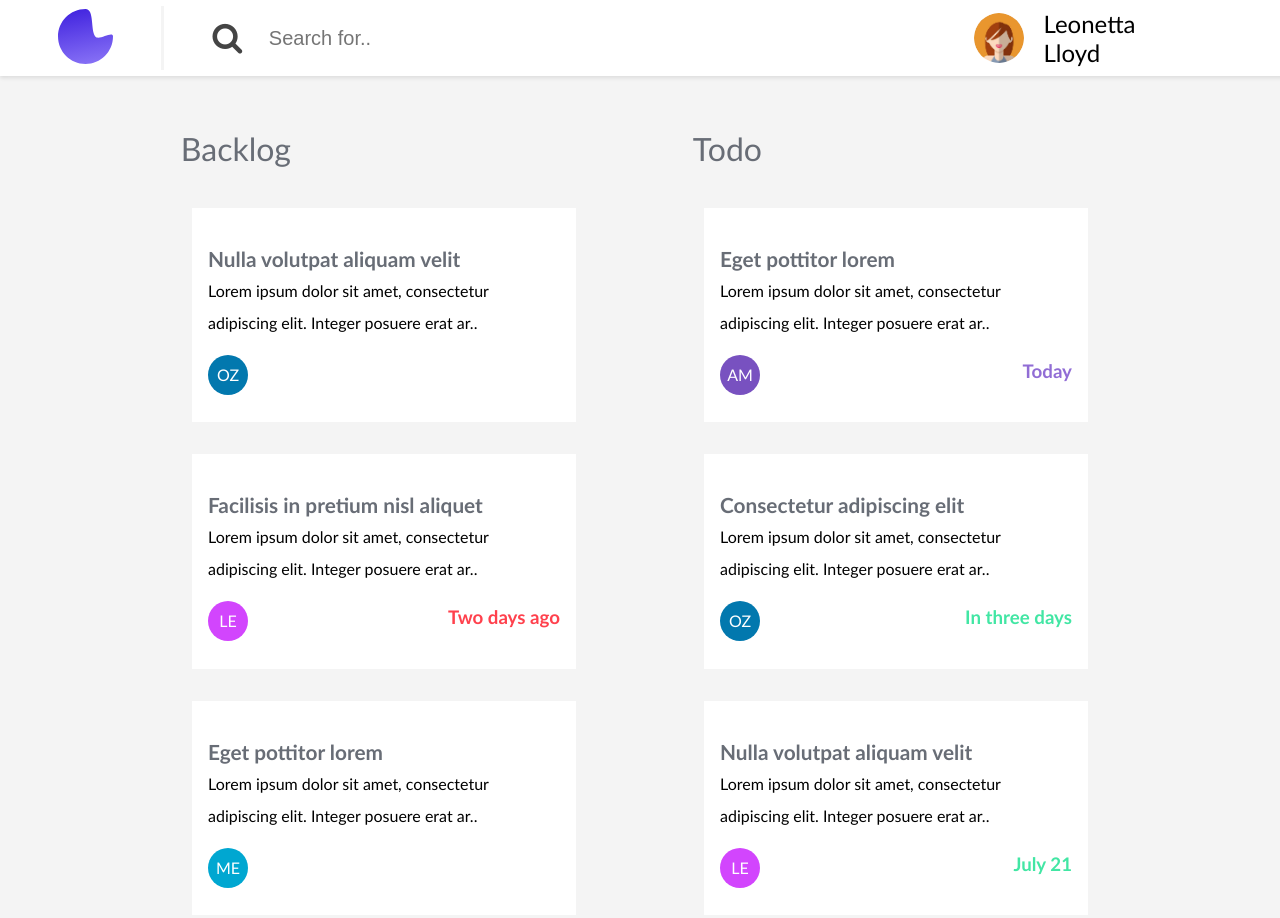
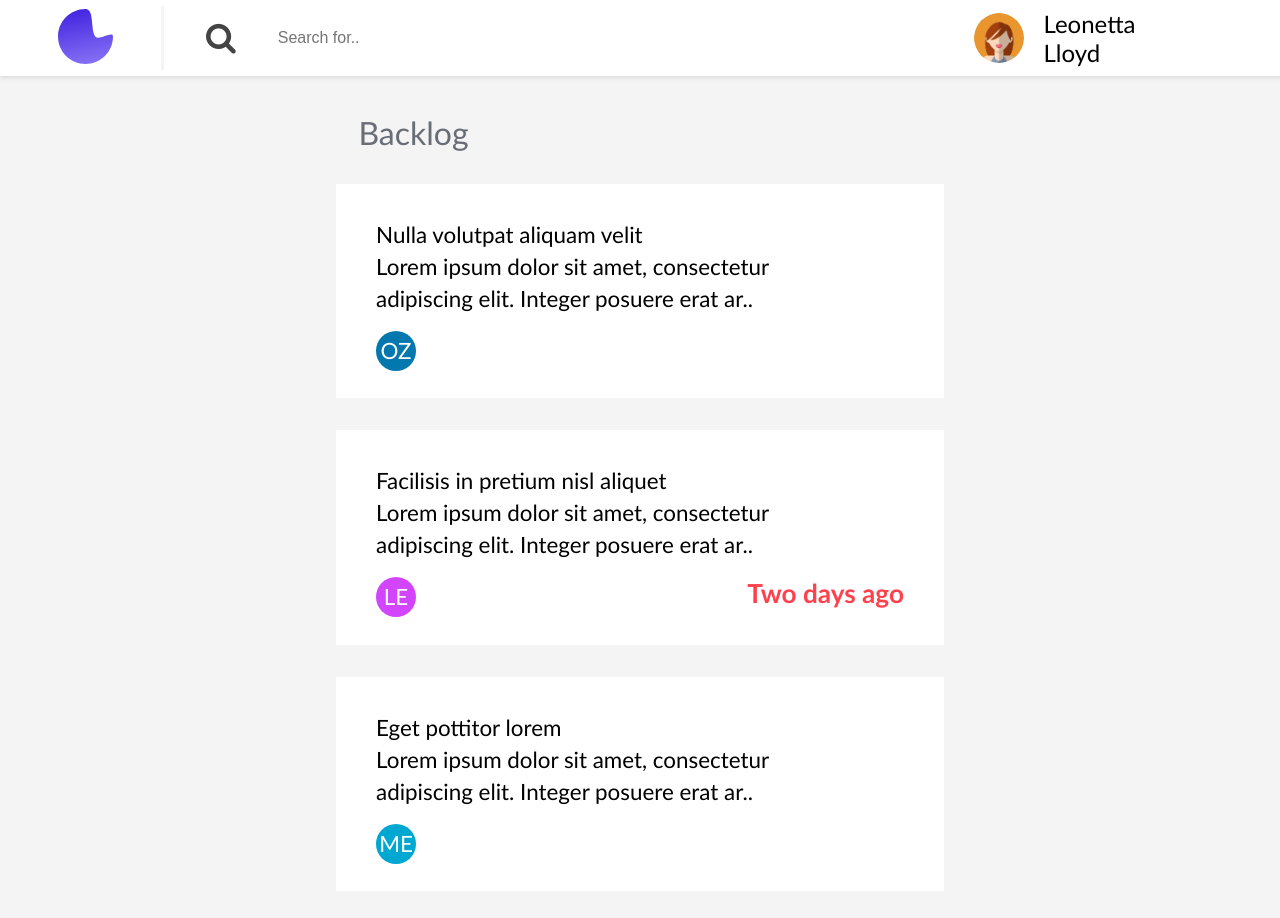
Before and after one commit to chokonaira/aaqua_design, a plain HTML site: page index.html in a window 1280 px wide. Shown: the top 918 px of the page. Drawn offline with Linux system fonts and the light colour scheme.

Commit message:
Update style.css
add styles and responsiveness

```diff
--- a/style.css
+++ b/style.css
@@ -40,11 +40,11 @@ form{
   height: 4rem;
 }
 form.example input[type=text] {
-  padding: 10px;
-  font-size: 20px;
+  padding: .5rem;
+  font-size: 1rem;
   border: none;
-  float: left;
   width: 80%;
+  margin-left: 1.5rem;
 }
 form.example button {
   width: 30%;
@@ -85,24 +85,23 @@ h2{
 #grid{
   display: flex;
   margin: .8rem auto;
-  width: 80%;
+  /* width: 80%; */
   justify-content: space-around;
-  flex-wrap: wrap;
 }
 #card{
   background-color: #fff;
   line-height: 2rem;
   padding: 2.2rem 1rem;
-  margin: 2rem .7rem;
-  width: 22rem;
+  margin: 2rem 1.5rem;
+  width: 25rem;
   height: 9rem;
 }
 h1{
   color: #686d76;
   font-weight: lighter;
-  margin: 2.5rem 0;
+  margin: 1.5rem;
 }
-.heading{
+.card-heading{
   font-size: 1.3rem;
   color: #686d76 !important;
   font-weight: bold;
@@ -186,3 +185,24 @@ margin-top: 1rem;
   color: #94969b;
   margin-top: 1rem;
 }
+
+
+@media only screen and (min-width: 769px) and (max-width: 1281px) {
+  #container{
+    max-width: 100%;
+  }
+  #grid{
+    display: flex;
+    flex-direction: column;
+    margin: .8rem auto;
+  }
+  #card{
+    font-size: 1.4rem;
+    background-color: #fff;
+    line-height: 2rem;
+    padding: 2.2rem 2.5rem;
+    margin: 2rem .1rem;
+    width: 33rem;
+    height: 9rem;
+  }
+ }
```
